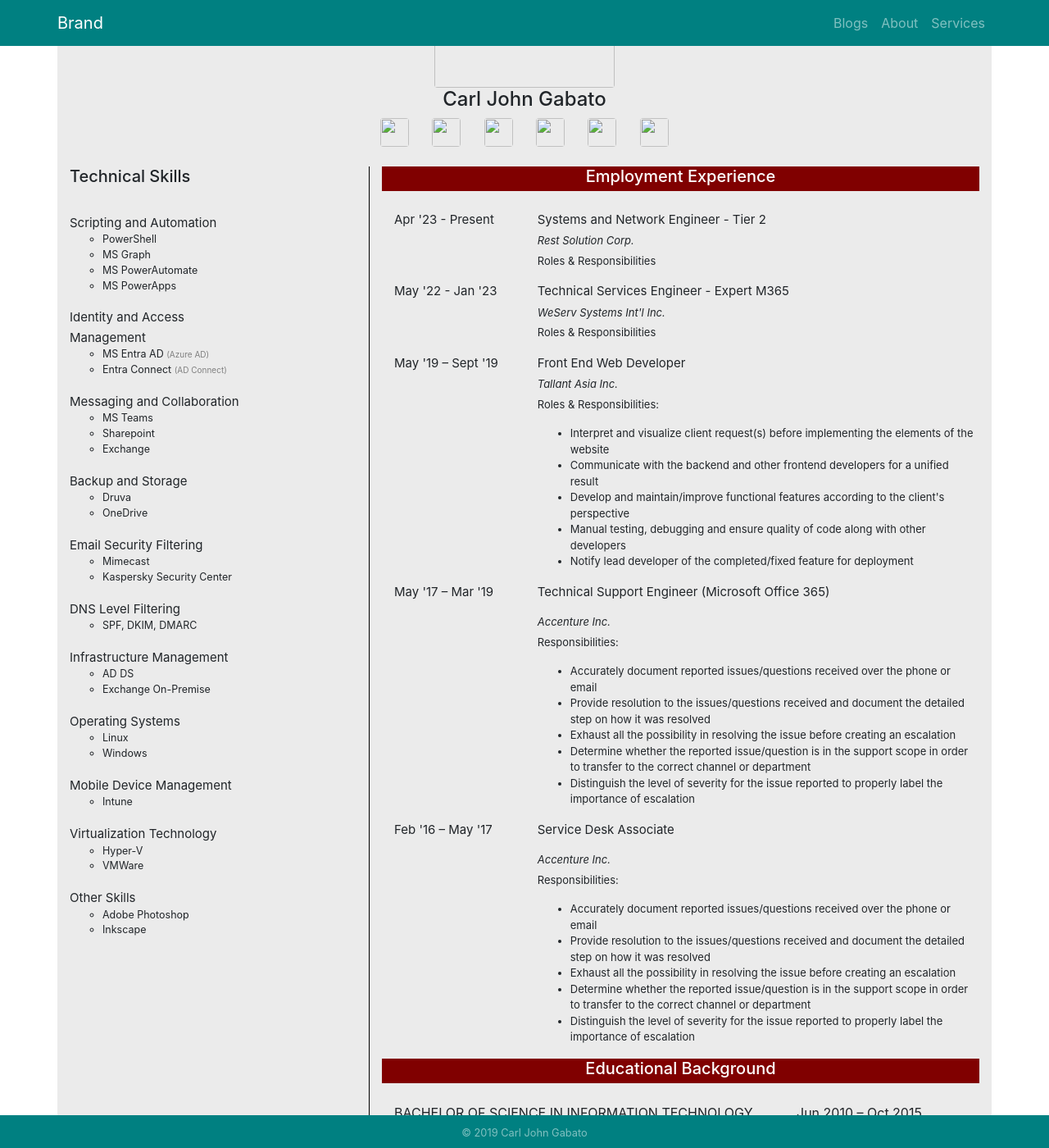
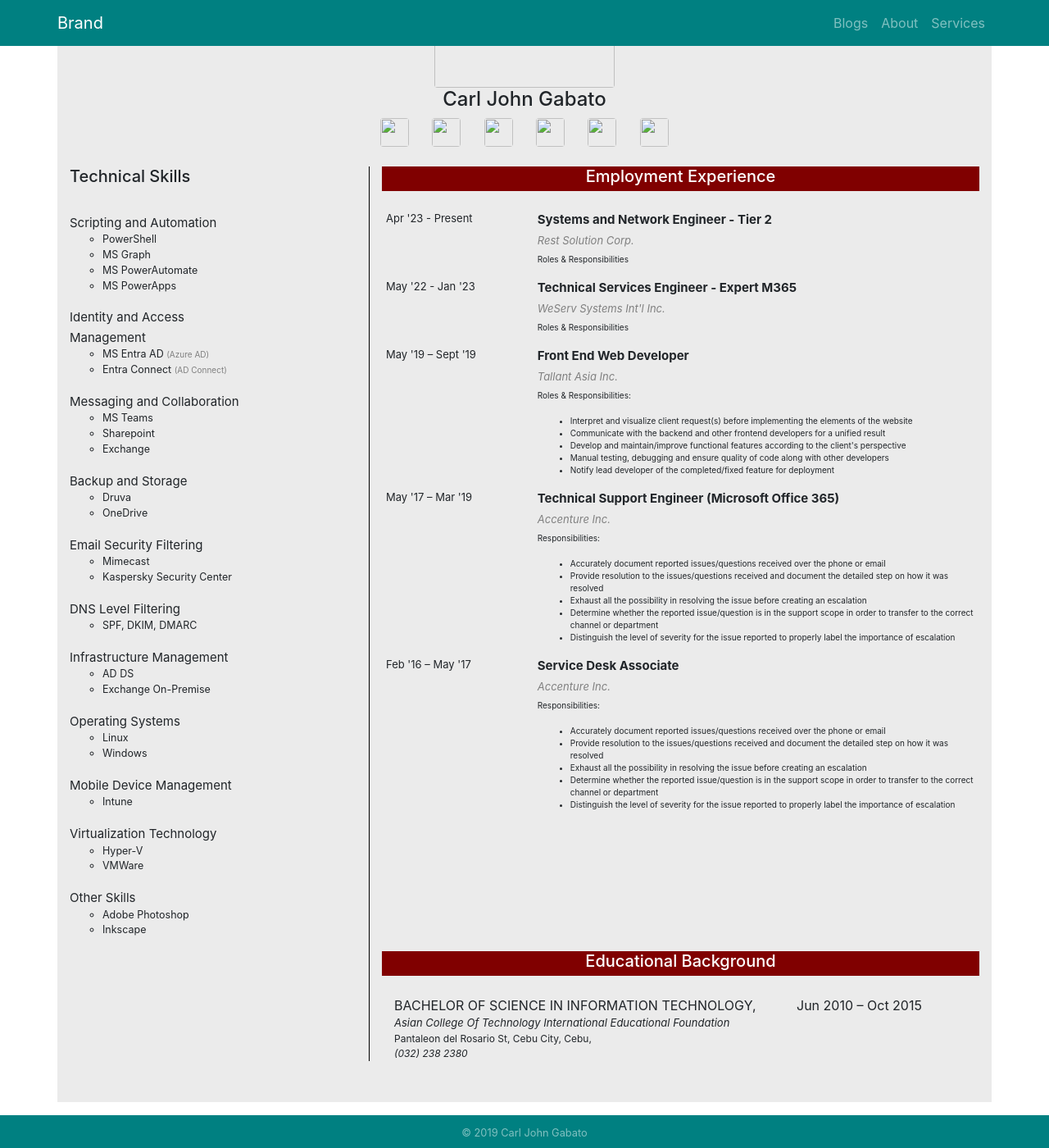
Before and after one commit to carljohngabato/aboutme, a Jekyll site: the page built from about.html, in a window 1280 px wide and 1400 px high, scrolled down 249 px. Shown: the whole window at 82% size. Built offline with Jekyll 4.4.1, drawn with Linux system fonts in a browser that asks for light colours; nearby versions of some CDN libraries.

```diff
--- a/_sass/main.scss
+++ b/_sass/main.scss
@@ -69,17 +69,18 @@
 /*Employment section*/
 p.job-title{
   font-size: 15px;
-  font-style: bold;
+  font-weight: bold;
   margin-bottom: 5px !important;
 }
 .company-name{
   font-style: italic;
   font-size: 13px;
+  color: gray;
   margin-bottom: 5px !important;
 }
 p.emp-dates{
-  font-size: 15px;
-  text-indent: 15px;
+  font-size: 13px;
+  text-indent: 5px;
   margin-bottom: 5px !important;
 }
 p.time-span{
@@ -147,10 +148,10 @@
   border-left: 1px solid black;
 }
 .emp-role {
-  font-size: 13px;
+  font-size: 10px;
 }
 .emp-role-list{
-  font-size: 13px;
+  font-size: 10px;
 }
 /*========================*/
 
--- a/about.html
+++ b/about.html
@@ -467,7 +467,7 @@
             <p class="emp-dates">May '17 – Mar '19</p>
           </div>
           <div class="col-lg-9 employment-info">
-            <p class="skill-title">Technical Support Engineer (Microsoft Office 365)</p>
+            <p class="job-title">Technical Support Engineer (Microsoft Office 365)</p>
             <p class="company-name">Accenture Inc.</p>
             <p class="emp-role">Responsibilities:</p>
             <ul>
@@ -484,7 +484,7 @@
             <p class="emp-dates">Feb '16 – May '17</p>
           </div>
           <div class="col-lg-9 employment-info">
-            <p class="skill-title">Service Desk Associate</p>
+            <p class="job-title">Service Desk Associate</p>
             <p class="company-name">Accenture Inc.</p>
             <p class="emp-role">Responsibilities:</p>
             <ul>
```
